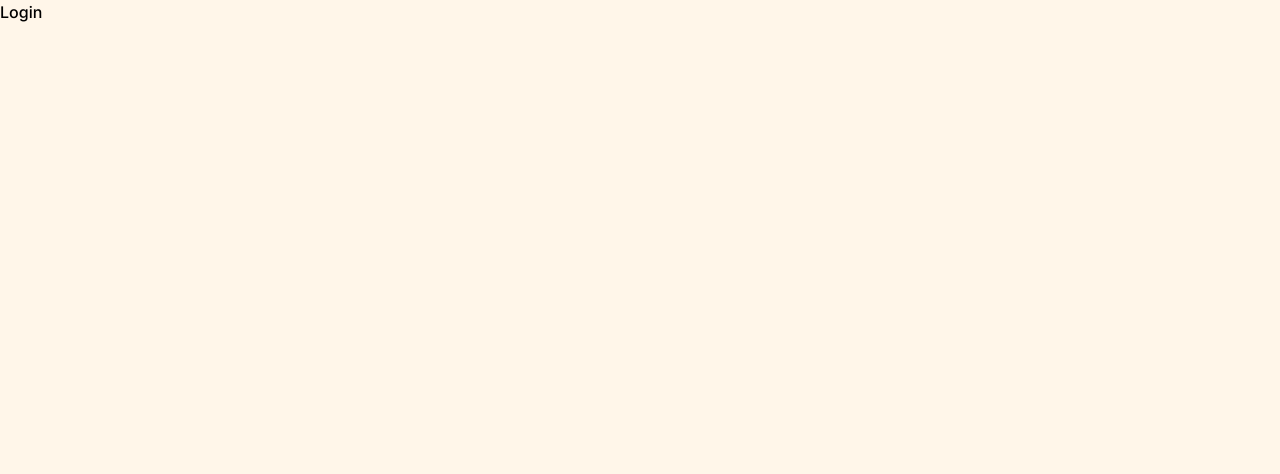
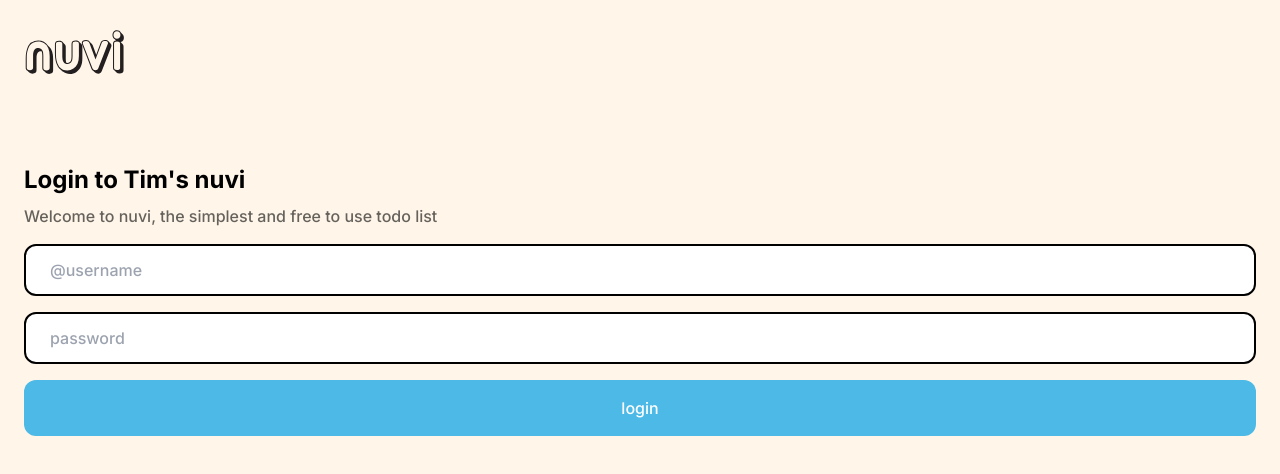
Before and after one commit to TimWitzdam/nuvi, a Next.js app: page /login in a window 1280 px wide. Shown: the top 474 px of the page. Built offline with nearby package versions, Linux system fonts and the light colour scheme.

Commit message:
Added basic login page

```diff
--- /dev/null
+++ b/app/_components/BaseButton.tsx
@@ -0,0 +1,28 @@
+interface Props {
+  id: string;
+  type?: JSX.IntrinsicElements["button"]["type"] | "button";
+  classname?: string;
+  disabled?: boolean;
+  onClick: (e: React.MouseEvent<HTMLButtonElement>) => void;
+  children: React.ReactNode;
+}
+
+export default function BaseButton(props: Props) {
+  const { id, type, classname, disabled, onClick, children } = props;
+  return (
+    <button
+      className={
+        "bg-primary w-fit text-white p-4 rounded-xl transition-all flex items-center justify-center" +
+        (disabled ? " bg-white bg-opacity-10" : "") +
+        " " +
+        classname
+      }
+      id={id}
+      type={type}
+      disabled={disabled}
+      onClick={(e) => onClick(e)}
+    >
+      {children}
+    </button>
+  );
+}
--- /dev/null
+++ b/app/_components/BaseInput.tsx
@@ -0,0 +1,79 @@
+"use client";
+
+import { useRef } from "react";
+import Image from "next/image";
+import Cross from "@/public/cross.svg";
+
+interface Props {
+  id: string;
+  type: JSX.IntrinsicElements["input"]["type"];
+  placeholder?: string;
+  value?: string;
+  classname?: string;
+  inputMode?: JSX.IntrinsicElements["input"]["inputMode"];
+  disabled?: boolean;
+  autocomplete?: string;
+  disableClear?: boolean;
+  onChange: (e: React.ChangeEvent<HTMLInputElement>) => void;
+}
+
+export default function BaseInput(props: Props) {
+  const {
+    id,
+    type,
+    placeholder,
+    value,
+    classname,
+    inputMode,
+    disabled,
+    autocomplete,
+    disableClear,
+    onChange,
+  } = props;
+  const input = useRef<HTMLInputElement>(null);
+
+  function clearInput() {
+    if (disabled || disableClear || input.current === null) return;
+    input.current.value = "";
+    input.current.focus();
+    input.current.dispatchEvent(new Event("input", { bubbles: true }));
+  }
+
+  return (
+    <div
+      className={
+        "bg-white relative border-2 border-black w-fit rounded-xl focus-within:bg-gray-100 transition-all flex items-center pr-4" +
+        (disabled ? " bg-white bg-opacity-10" : "") +
+        " " +
+        classname
+      }
+    >
+      <input
+        ref={input}
+        className="outline-none bg-transparent p-3 px-6 w-full"
+        id={id}
+        type={type}
+        placeholder={placeholder}
+        value={value}
+        inputMode={inputMode}
+        disabled={disabled}
+        autoComplete={autocomplete}
+        onInput={(e) => onChange(e as React.ChangeEvent<HTMLInputElement>)}
+      />
+      {!disabled && !disableClear ? (
+        <div
+          onClick={clearInput}
+          className="input-clear rounded-full max-w-6 max-h-6 grid place-content-center bg-black text-white font-bold text-sm transition-transform ease-in-out ml-auto cursor-pointer"
+        >
+          <Image src={Cross} alt="Clear" width={40} />
+        </div>
+      ) : null}
+      <style>
+        {`input:placeholder-shown + div {
+    transform: scale(0);
+    pointer-events: none;
+  }`}
+      </style>
+    </div>
+  );
+}
--- a/app/login/page.tsx
+++ b/app/login/page.tsx
@@ -1,3 +1,58 @@
+"use client";
+
+import Image from "next/image";
+import NuviLogo from "@/public/nuvi-logo.svg";
+import nuviConfig from "@/nuvi-config";
+import BaseInput from "../_components/BaseInput";
+import { useState } from "react";
+import BaseButton from "../_components/BaseButton";
+
 export default function Login() {
-  return <div>Login</div>;
+  const [username, setUsername] = useState("");
+  const [password, setPassword] = useState("");
+
+  return (
+    <div>
+      <div className="pt-6 px-6 mb-20">
+        <Image src={NuviLogo} alt="Nuvi logo" width={100} />
+      </div>
+      <div className="px-6">
+        <h1 className="text-2xl font-bold mb-2">
+          Login to {nuviConfig.identity.name}'s nuvi
+        </h1>
+        <p className="opacity-60 mb-4">
+          Welcome to nuvi, the simplest and free to use todo list
+        </p>
+        <form action="submit">
+          <BaseInput
+            id="username"
+            type="text"
+            placeholder="@username"
+            onChange={(e) => setUsername(e.target.value)}
+            classname="w-full mb-4"
+            autocomplete="username"
+          />
+          <BaseInput
+            id="password"
+            type="password"
+            placeholder="password"
+            onChange={(e) => setPassword(e.target.value)}
+            classname="w-full"
+            autocomplete="current-password"
+          />
+          <BaseButton
+            id="login"
+            type="submit"
+            classname="w-full mt-4"
+            onClick={(e) => {
+              e.preventDefault();
+              console.log(username);
+            }}
+          >
+            login
+          </BaseButton>
+        </form>
+      </div>
+    </div>
+  );
 }
--- /dev/null
+++ b/nuvi-config.ts
@@ -0,0 +1,5 @@
+export default {
+  identity: {
+    name: "Tim",
+  },
+};
```
Also changed, not shown: public/cross.svg (added), public/nuvi-logo.svg (added).
